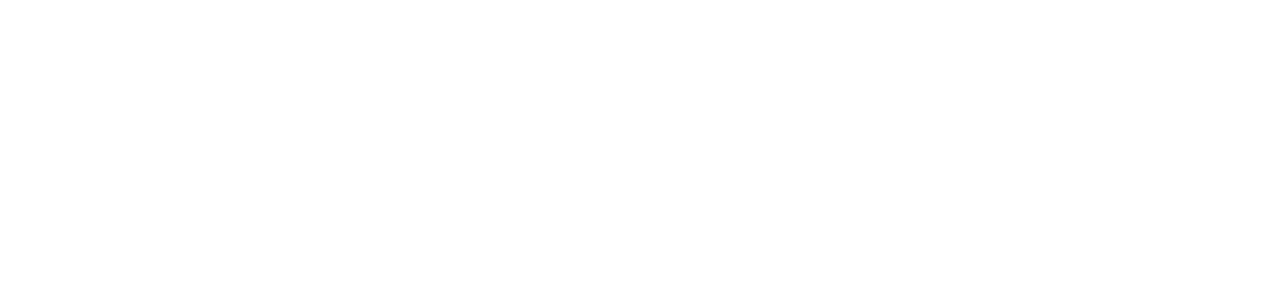
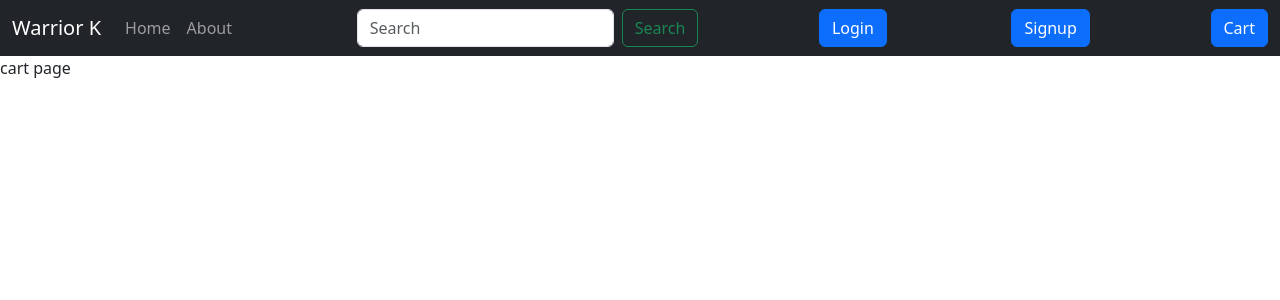
Before and after one commit to RadheDhabas/RadheMERNP1, a React (Create React App) app in the folder mernclient/: page /cart in a window 1280 px wide. Before the commit this address had no page. Shown: the top 300 px of the page. Built offline with nearby package versions, Linux system fonts and the light colour scheme.

Commit message:
cart page added

```diff
--- a/mernclient/src/App.js
+++ b/mernclient/src/App.js
@@ -19,10 +19,13 @@
 import { SearchProvider } from "./Context/searchContext.js";
 import Search from "./Components/Search.js";
 import ProductDetails from "./Components/ProductDetails.js";
+import { CartProvider } from "./Context/cartContext.js";
+import Cart from "./Components/Cart.js";
 
 function App() {
   return (
     <AuthProvider>
+      <CartProvider>
       <SearchProvider>
       <Router>
         <Routes>
@@ -32,6 +35,7 @@
           <Route path="/forgot-password" element={<ForgetPass />} />
           <Route path="/login" element={<Login />} />
           <Route path="/search" element={<Search />} />
+          <Route path="/cart" element={<Cart />} />
           <Route path="/product/:slug" element={<ProductDetails />} />
 
             <Route path="/dashboard" element={<PrivateRoute />}>
@@ -52,6 +56,7 @@
         </Routes>
       </Router>
       </SearchProvider>
+      </CartProvider>
     </AuthProvider>
   );
 }
--- a/mernclient/src/CSS/HomePage.scss
+++ b/mernclient/src/CSS/HomePage.scss
@@ -21,8 +21,7 @@
         left: 0;
         right: 0;
         background-color: black;
-        opacity: 0.2;
-        z-index: 0;
+        opacity: 0.1;
     }
 
    .bnner_text{
@@ -32,11 +31,21 @@
     top: 50%;
     left: 50%;
     transform: translate(-50%,-50%);
-    z-index: 1;
+
     .bg_text1{
 color: white;
 font-size: 13px;
 font-weight: 400;
     }
+    .home_page_header{
+        color: white;
+font-size: 32px;
+font-weight: 600;
+    }
+    .home_page_subheader{
+        color: white;
+        font-size: 24px;
+        font-weight: 600;
+    }
        }
 }
--- /dev/null
+++ b/mernclient/src/Components/Cart.js
@@ -0,0 +1,14 @@
+import React from 'react'
+import Layout from './Layout/Layout'
+
+function Cart() {
+  return (
+    <Layout>
+        <div>
+            cart page
+        </div>
+    </Layout>
+  )
+}
+
+export default Cart
--- a/mernclient/src/Components/Layout/Header.js
+++ b/mernclient/src/Components/Layout/Header.js
@@ -21,7 +21,7 @@
     <nav className="navbar navbar-expand-md navbar-dark bg-dark">
       <div className="container-fluid">
         <Link className="navbar-brand" to="/">
-          iNotebook
+          Warrior K
         </Link>
         <button
           className="navbar-toggler"
@@ -77,7 +77,14 @@
             >
               Logout
             </Link>
+
           )}
+          <Link
+                className="btn btn-primary"
+                to="/cart"
+              >
+                Cart
+              </Link>
         </div>
       </div>
     </nav>
--- /dev/null
+++ b/mernclient/src/Context/cartContext.js
@@ -0,0 +1,15 @@
+import { createContext, useState } from "react";
+
+const CartContext = createContext();
+const CartProvider = ({ children }) => {
+    const [cart, setCart] = useState([]);
+    const addTOCart = (item)=>{
+        setCart(cart.push(item));
+    }
+    return (
+        <CartContext.Provider value={{cart, setCart,addTOCart}}>
+            {children}
+        </CartContext.Provider>
+    )
+}
+export { CartContext, CartProvider }
--- a/mernclient/src/elements/Home_banner.js
+++ b/mernclient/src/elements/Home_banner.js
@@ -10,10 +10,10 @@
     <p className='bg_text1'>
     NEW COLLECTION
     </p>
-    <h1>
+    <h1 className='home_page_header'>
     Be different in your own way!
     </h1>
-    <h2>
+    <h2 className='home_page_subheader'>
     Find your unique style.
     </h2>
     <button>
```
